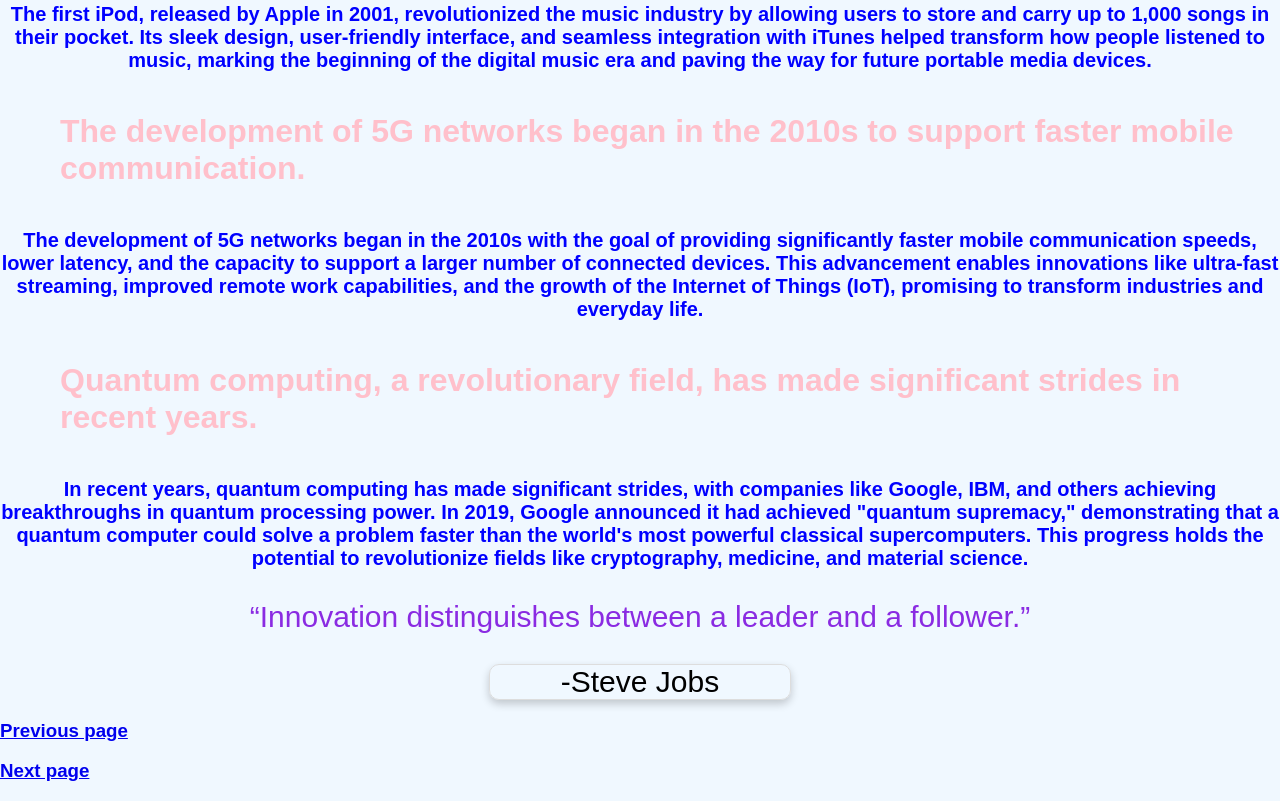
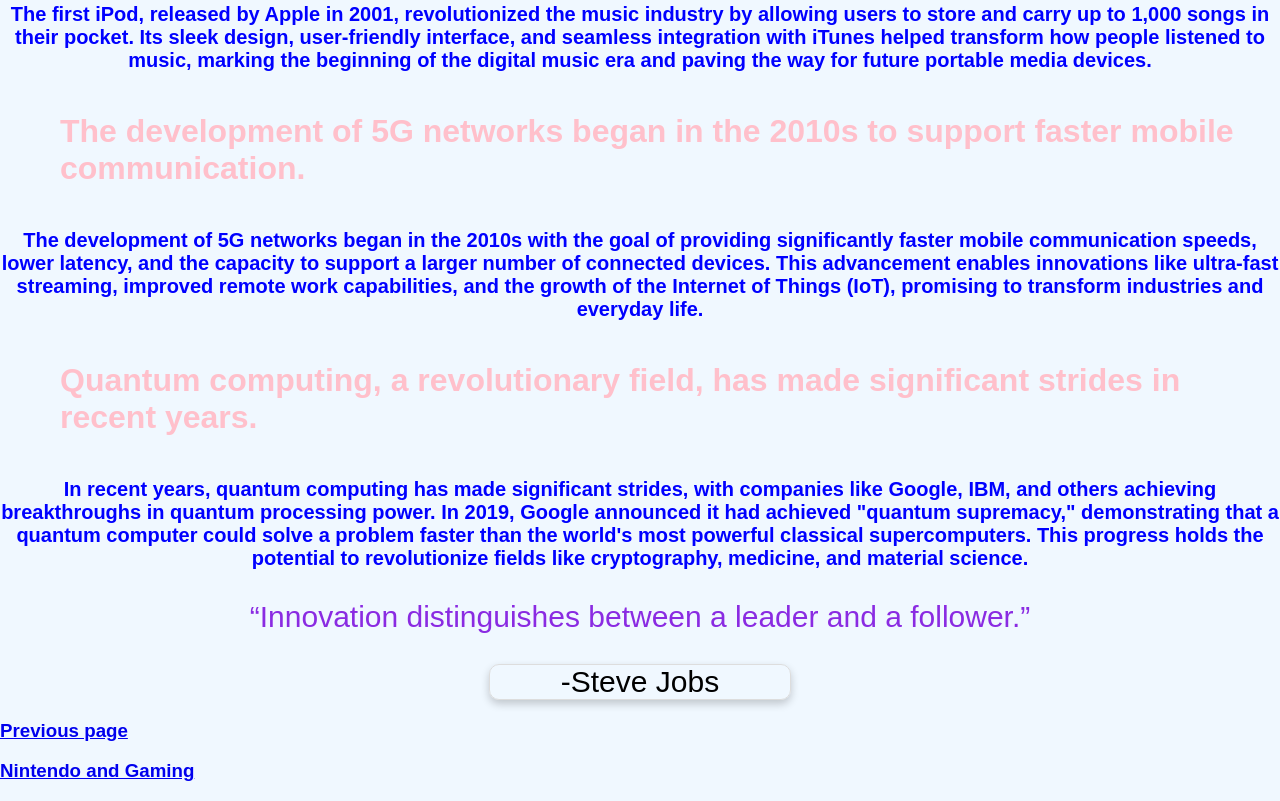
Before and after one commit to Korb1n/se1400-practice, a plain HTML site: page Page2.html in a window 1280 px wide. Shown: the part 1522-2323 px from the top of the page. Drawn offline with Linux system fonts and the light colour scheme.

Commit message:
fdsfdsdfs

```diff
--- a/Page2.html
+++ b/Page2.html
@@ -105,6 +105,6 @@
 <blockquote>“Innovation distinguishes between a leader and a follower.”</blockquote><p>-Steve Jobs</p>
 
 <footer><h3><a href="Page1.html"> Previous page</a></h3></footer>
-<footer><h3><a href="Page3.html"> Next page</a></h3></footer>
+<footer><h3><a href="Page3.html"> Nintendo and Gaming</a></h3></footer>
 </body>
 </html>
```
Also changed, not shown: Page3.html (+1 -1 lines).
